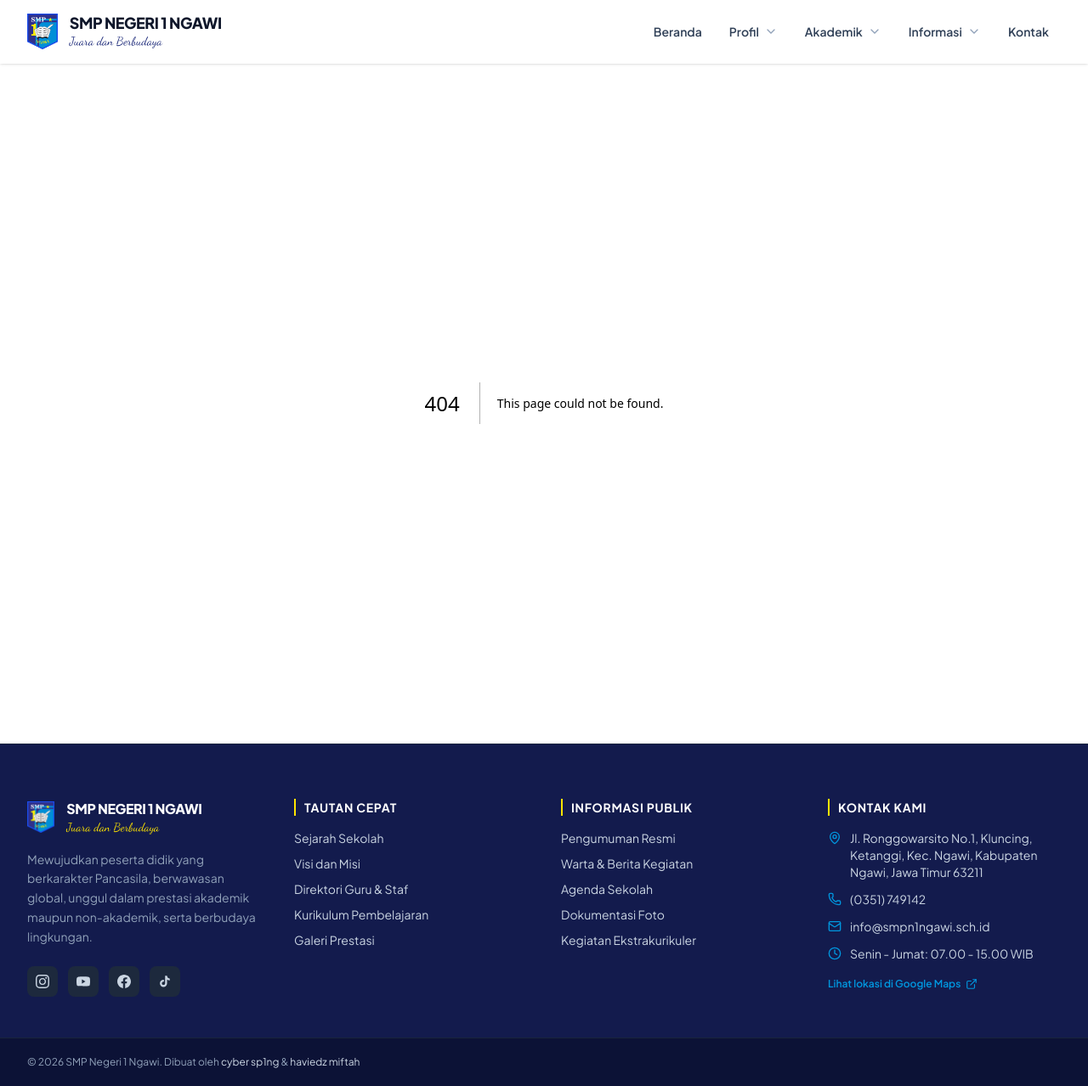
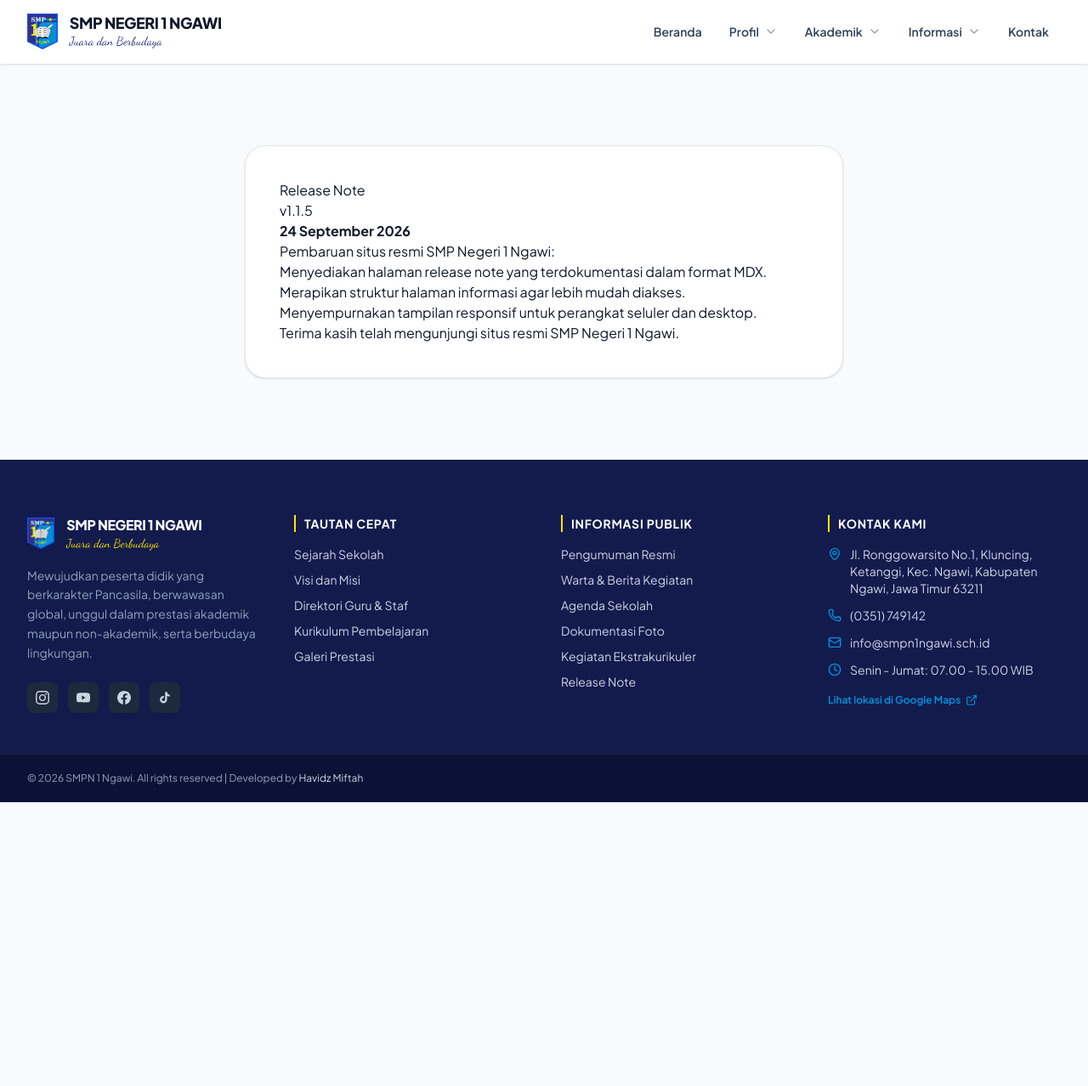
Before and after one commit to cybersp1ng/smpn1ngawi, a Next.js app in the folder frontend/: page /release-note in a window 1280 px wide. Before the commit this address had no page. Shown: the whole page at 85% size. After the commit the page ends 944 px from the top, so only its background shows below. Built offline with nearby package versions, Linux system fonts and the light colour scheme.

Commit message:
Add release note page and update related components and configurations

```diff
--- /dev/null
+++ b/frontend/mdx-components.tsx
@@ -0,0 +1,5 @@
+import type { MDXComponents } from "mdx/types";
+
+export function useMDXComponents(components: MDXComponents): MDXComponents {
+  return components;
+}
--- a/frontend/next.config.ts
+++ b/frontend/next.config.ts
@@ -1,4 +1,5 @@
 import type { NextConfig } from "next";
+import createMDX from "@next/mdx";
 
 const nextConfig: NextConfig = {
   images: {
@@ -23,4 +24,8 @@ const nextConfig: NextConfig = {
   },
 };
 
-export default nextConfig;
+const withMDX = createMDX({
+  extension: /\.mdx?$/,
+});
+
+export default withMDX(nextConfig);
--- a/frontend/package.json
+++ b/frontend/package.json
@@ -9,6 +9,9 @@
     "lint": "eslint"
   },
   "dependencies": {
+    "@mdx-js/loader": "^3.1.1",
+    "@mdx-js/react": "^3.1.1",
+    "@next/mdx": "^16.3.6",
     "lucide-react": "^1.47.0",
     "next": "16.3.5",
     "react": "19.2.8",
--- a/frontend/src/app/page.tsx
+++ b/frontend/src/app/page.tsx
@@ -157,7 +157,7 @@ async function getHomepageContent() {
       };
     });
   } catch (error) {
-    console.error("Gagal memuat berita terbaru dari WordPress:", error);
+    console.error("Gagal memuat berita terbaru :", error);
     return [];
   }
 }
@@ -190,7 +190,7 @@ async function getHomepageAnnouncements() {
           : "Umum",
     }));
   } catch (error) {
-    console.error("Gagal memuat pengumuman terbaru dari WordPress:", error);
+    console.error("Gagal memuat pengumuman terbaru :", error);
     return [];
   }
 }
@@ -234,7 +234,7 @@ async function getHomepageAgendas() {
       .sort((a, b) => a.dateValue.getTime() - b.dateValue.getTime())
       .slice(0, 3);
   } catch (error) {
-    console.error("Gagal memuat agenda terdekat dari WordPress:", error);
+    console.error("Gagal memuat agenda.", error);
     return [];
   }
 }
@@ -260,13 +260,13 @@ export default async function HomePage() {
     {
       icon: Users,
       title: "Ekstrakurikuler Aktif",
-      desc: "Wadah pembinaan 20+ bidang ekskul mulai dari kepramukaan, olahraga, hingga teknologi informasi.",
+      desc: "Wadah pembinaan bidang ekskul akademik dan non akademik.",
       link: "/akademik/ekstrakurikuler",
     },
     {
       icon: Sparkles,
       title: "Lingkungan Asri & Nyaman",
-      desc: "Sekolah ramah anak dengan fasilitas laboratorium modern, perpustakaan digital, dan sarana olahraga.",
+      desc: "Sekolah ramah anak, lingkungan asri dan nyaman dengan fasilitas yang memadai.",
       link: "/profil",
     },
   ];
@@ -317,34 +317,6 @@ export default async function HomePage() {
                   Informasi Akademik
                 </Link>
               </div>
-
-              {/* Stat Counter */}
-              <div className="grid grid-cols-3 gap-6 pt-6 border-t border-white/15 text-left">
-                <div>
-                  <span className="block text-2xl sm:text-3xl font-extrabold text-[#FFE500]">
-                    950+
-                  </span>
-                  <span className="block text-xs sm:text-sm text-slate-300">
-                    Siswa Aktif
-                  </span>
-                </div>
-                <div>
-                  <span className="block text-2xl sm:text-3xl font-extrabold text-white">
-                    55+
-                  </span>
-                  <span className="block text-xs sm:text-sm text-slate-300">
-                    Guru & Staf
-                  </span>
-                </div>
-                <div>
-                  <span className="block text-2xl sm:text-3xl font-extrabold text-[#0097DF]">
-                    100+
-                  </span>
-                  <span className="block text-xs sm:text-sm text-slate-300">
-                    Prestasi Juara
-                  </span>
-                </div>
-              </div>
             </div>
 
             {/* Visual Card Hero dengan Lambang Sekolah */}
@@ -359,7 +331,7 @@ export default async function HomePage() {
                         SMPN 1 NGAWI
                       </h2>
                       <p className="text-xs text-[#0097DF] font-semibold">
-                        NPSN: 20508537
+                        NPSN: 20508544
                       </p>
                     </div>
                   </div>
@@ -532,9 +504,6 @@ export default async function HomePage() {
                   <BookOpen className="w-6 h-6 text-blue-600" /> Warta & Berita
                   Terbaru
                 </h2>
-                <p className="text-xs text-slate-500 mt-0.5">
-                  Informasi seputar agenda dan aktivitas siswa terkini
-                </p>
               </div>
               <Link
                 href="/informasi/berita"
--- /dev/null
+++ b/frontend/src/app/release-note/page.tsx
@@ -0,0 +1,19 @@
+import type { Metadata } from "next";
+import ReleaseNote from "@/content/release-note.mdx";
+
+export const metadata: Metadata = {
+  title: "Release Note",
+  description: "Catatan pembaruan situs resmi SMP Negeri 1 Ngawi.",
+};
+
+export default function ReleaseNotePage() {
+  return (
+    <article className="mx-auto max-w-3xl px-4 py-16 sm:px-6 lg:px-8 lg:py-24">
+      <div className="rounded-3xl border border-slate-200 bg-white p-6 shadow-sm sm:p-10">
+        <div className="prose prose-slate max-w-none prose-headings:text-[#1E2B7A] prose-a:text-[#0097DF]">
+          <ReleaseNote />
+        </div>
+      </div>
+    </article>
+  );
+}
--- a/frontend/src/components/Footer.tsx
+++ b/frontend/src/components/Footer.tsx
@@ -180,6 +180,14 @@ export default function Footer() {
                   Kegiatan Ekstrakurikuler
                 </Link>
               </li>
+              <li>
+                <Link
+                  href="/release-note"
+                  className="hover:text-[#FFE500] transition"
+                >
+                  Release Note
+                </Link>
+              </li>
             </ul>
           </div>
 
@@ -228,23 +236,14 @@ export default function Footer() {
       <div className="border-t border-slate-800/80 bg-[#0C1236] py-5">
         <div className="max-w-7xl mx-auto px-4 sm:px-6 lg:px-8 flex flex-col sm:flex-row items-center justify-between text-xs text-slate-400 gap-3">
           <p>
-            © {currentYear} SMP Negeri 1 Ngawi. Dibuat oleh{" "}
-            <a
-              href="https://github.com/cybersp1ng"
-              target="_blank"
-              rel="noopener noreferrer"
-              className="text-slate-300 hover:text-[#FFE500] transition"
-            >
-              cyber sp1ng
-            </a>{" "}
-            &{" "}
+            © {currentYear} SMPN 1 Ngawi. All rights reserved | Developed by{" "}
             <a
               href="https://hafidmiftah.my.id/"
               target="_blank"
               rel="noopener noreferrer"
               className="text-slate-300 hover:text-[#FFE500] transition"
             >
-              haviedz miftah
+              Havidz Miftah
             </a>
           </p>
         </div>
--- a/frontend/src/components/Navbar.tsx
+++ b/frontend/src/components/Navbar.tsx
@@ -15,7 +15,7 @@ const dancingScript = Dancing_Script({
 interface NavItem {
   label: string;
   href: string;
-  children?: { label: string; href: string; desc?: string }[];
+  children?: { label: string; href: string }[];
 }
 
 const NAV_ITEMS: NavItem[] = [
@@ -30,22 +30,18 @@ const NAV_ITEMS: NavItem[] = [
       {
         label: "Sejarah Singkat",
         href: "/profil#sejarah",
-        desc: "Perjalanan & kilas balik sekolah",
       },
       {
         label: "Visi & Misi",
         href: "/profil#visi-misi",
-        desc: "Arah dan komitmen pendidikan",
       },
       {
         label: "Struktur Organisasi",
         href: "/profil#struktur",
-        desc: "Bagan susunan pengelola sekolah",
       },
       {
         label: "Guru & Staf",
         href: "/profil/guru",
-        desc: "Tenaga pendidik & kependidikan",
       },
     ],
   },
@@ -56,27 +52,22 @@ const NAV_ITEMS: NavItem[] = [
       {
         label: "Kurikulum",
         href: "/akademik#kurikulum",
-        desc: "Penerapan Kurikulum Merdeka",
       },
       {
         label: "Jadwal Pelajaran",
         href: "/akademik#jadwal",
-        desc: "Jadwal KBM per jenjang kelas",
       },
       {
         label: "Kalender Akademik",
         href: "/akademik#kalender",
-        desc: "Agenda semester & hari libur",
       },
       {
         label: "Ekstrakurikuler",
         href: "/akademik/ekstrakurikuler",
-        desc: "Pengembangan minat & bakat siswa",
       },
       {
         label: "Prestasi Siswa",
         href: "/akademik/prestasi",
-        desc: "Capaian kejuaraan membanggakan",
       },
     ],
   },
@@ -87,27 +78,22 @@ const NAV_ITEMS: NavItem[] = [
       {
         label: "Pengumuman Resmi",
         href: "/informasi/pengumuman",
-        desc: "Surat edaran & info kedinasan",
       },
       {
         label: "Berita Sekolah",
         href: "/informasi/berita",
-        desc: "Kabar kegiatan & liputan terkini",
       },
       {
         label: "Agenda Kegiatan",
         href: "/informasi/agenda",
-        desc: "Jadwal acara mendatang",
       },
       {
         label: "Galeri Foto",
         href: "/informasi/galeri",
-        desc: "Dokumentasi kegiatan siswa",
       },
       {
         label: "Video Kegiatan",
         href: "/informasi/video",
-        desc: "Kanal dokumentasi YouTube resmi",
       },
     ],
   },
@@ -251,11 +237,6 @@ export default function Navbar() {
                               <span className="block text-sm font-semibold text-slate-800 group-hover/child:text-[#1E2B7A]">
                                 {child.label}
                               </span>
-                              {child.desc && (
-                                <span className="block text-xs text-slate-500 mt-0.5">
-                                  {child.desc}
-                                </span>
-                              )}
                             </Link>
                           ))}
                         </div>
--- /dev/null
+++ b/frontend/src/content/release-note.mdx
@@ -0,0 +1,13 @@
+# Release Note
+
+## v1.1.5
+
+**24 September 2026**
+
+Pembaruan situs resmi SMP Negeri 1 Ngawi:
+
+- Menyediakan halaman release note yang terdokumentasi dalam format MDX.
+- Merapikan struktur halaman informasi agar lebih mudah diakses.
+- Menyempurnakan tampilan responsif untuk perangkat seluler dan desktop.
+
+Terima kasih telah mengunjungi situs resmi SMP Negeri 1 Ngawi.
```
Also changed, not shown: 2 other files (tests, documents, lock files or other folders).
